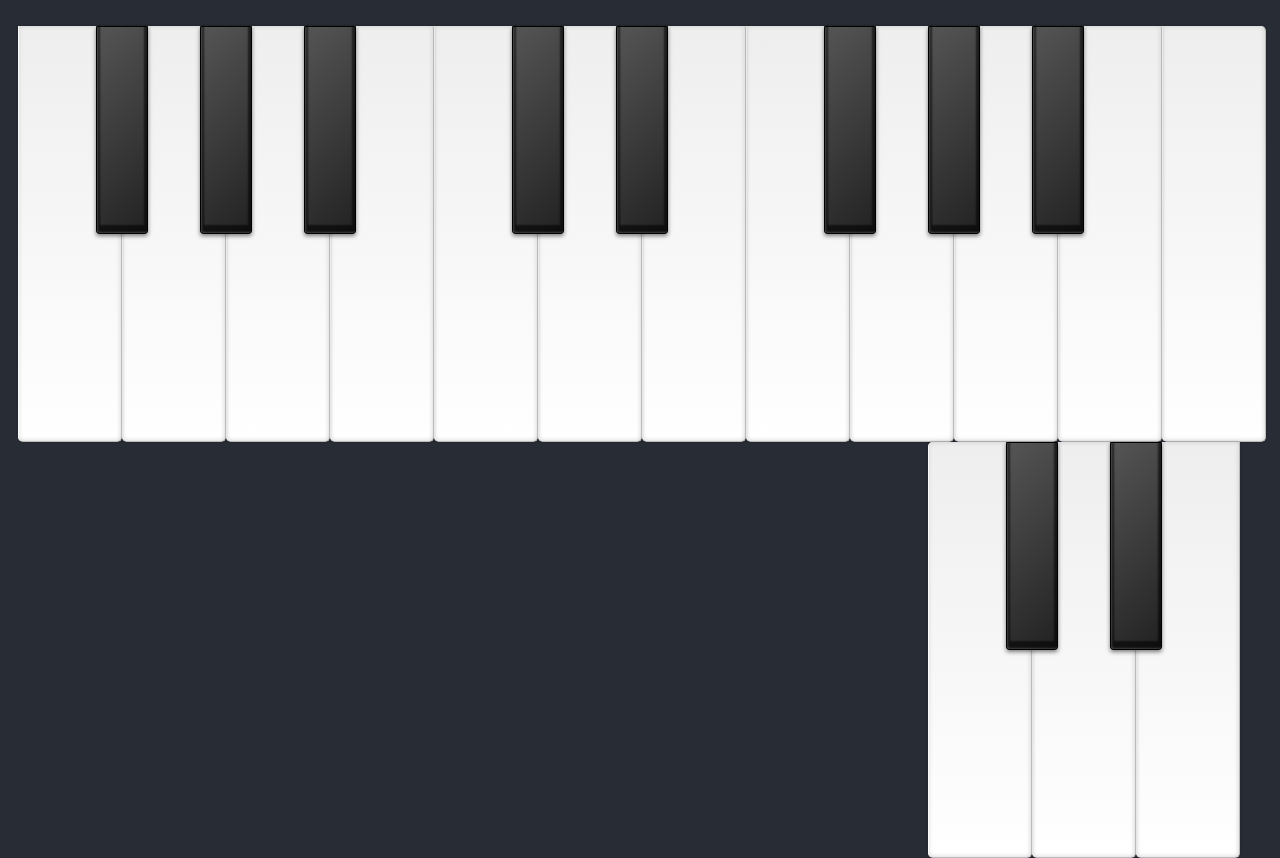
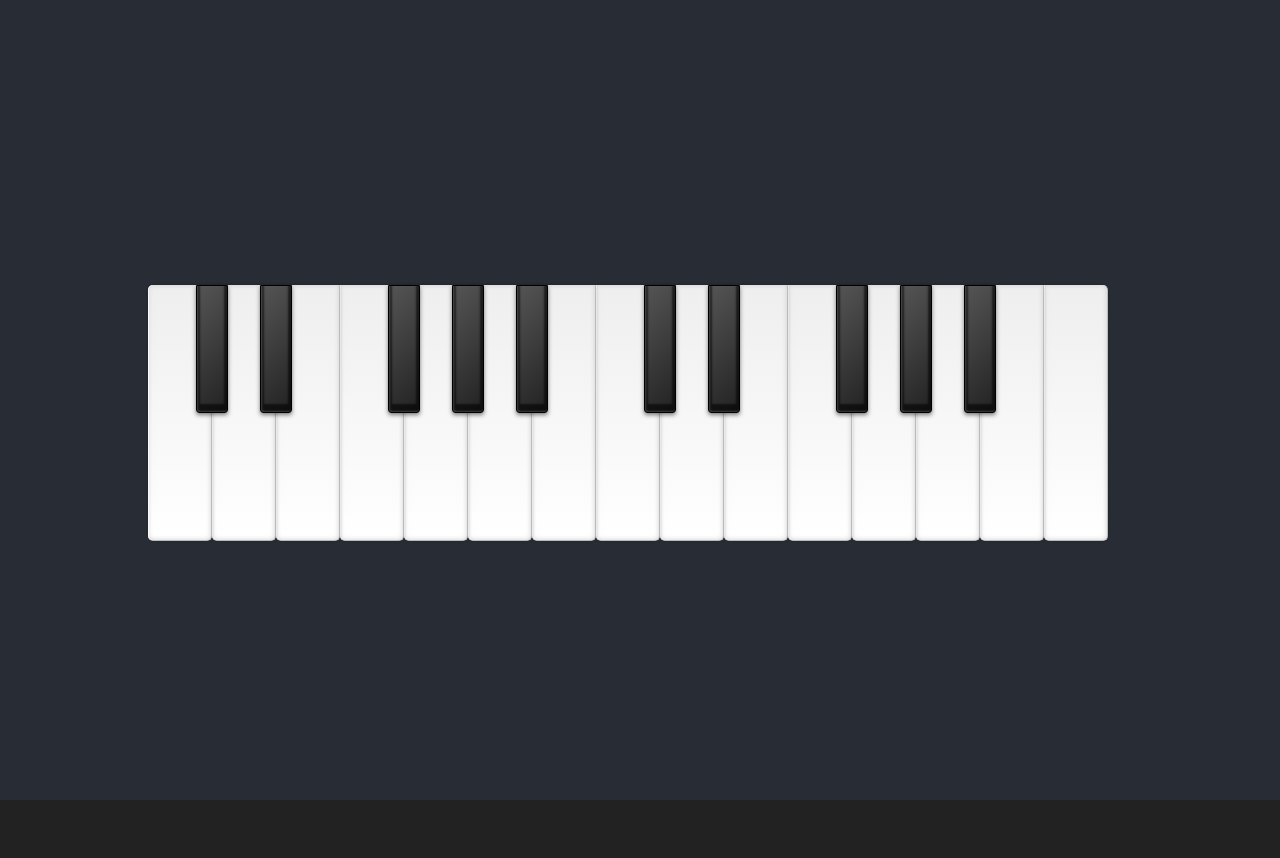
Before and after one commit to ryanosaur/learn-piano, a React (Create React App) app: page / in a window 1280 px wide. After the commit the page ends 800 px from the top, so only its background shows below. Built offline with nearby package versions, Linux system fonts and the light colour scheme.

Commit message:
changes css unit from ems to rems

```diff
--- a/src/App.css
+++ b/src/App.css
@@ -74,8 +74,8 @@ li {
 }
 
 ul .white {
-  height: 16em;
-  width: 4em;
+  height: 16rem;
+  width: 4rem;
   z-index: 1;
   border-left: 1px solid #bbb;
   border-bottom: 1px solid #bbb;
@@ -96,9 +96,9 @@ ul .white.active {
 }
 
 .black {
-  height: 8em;
-  width: 2em;
-  margin: 0 0 0 -1em;
+  height: 8rem;
+  width: 2rem;
+  margin: 0 0 0 -1rem;
   z-index: 2;
   border: 1px solid #000;
   border-radius: 0 0 3px 3px;
@@ -119,7 +119,7 @@ ul .white.active {
 .f,
 .d,
 .c {
-  margin: 0 0 0 -1em;
+  margin: 0 0 0 -1rem;
 }
 
 ul li:first-child {
```
